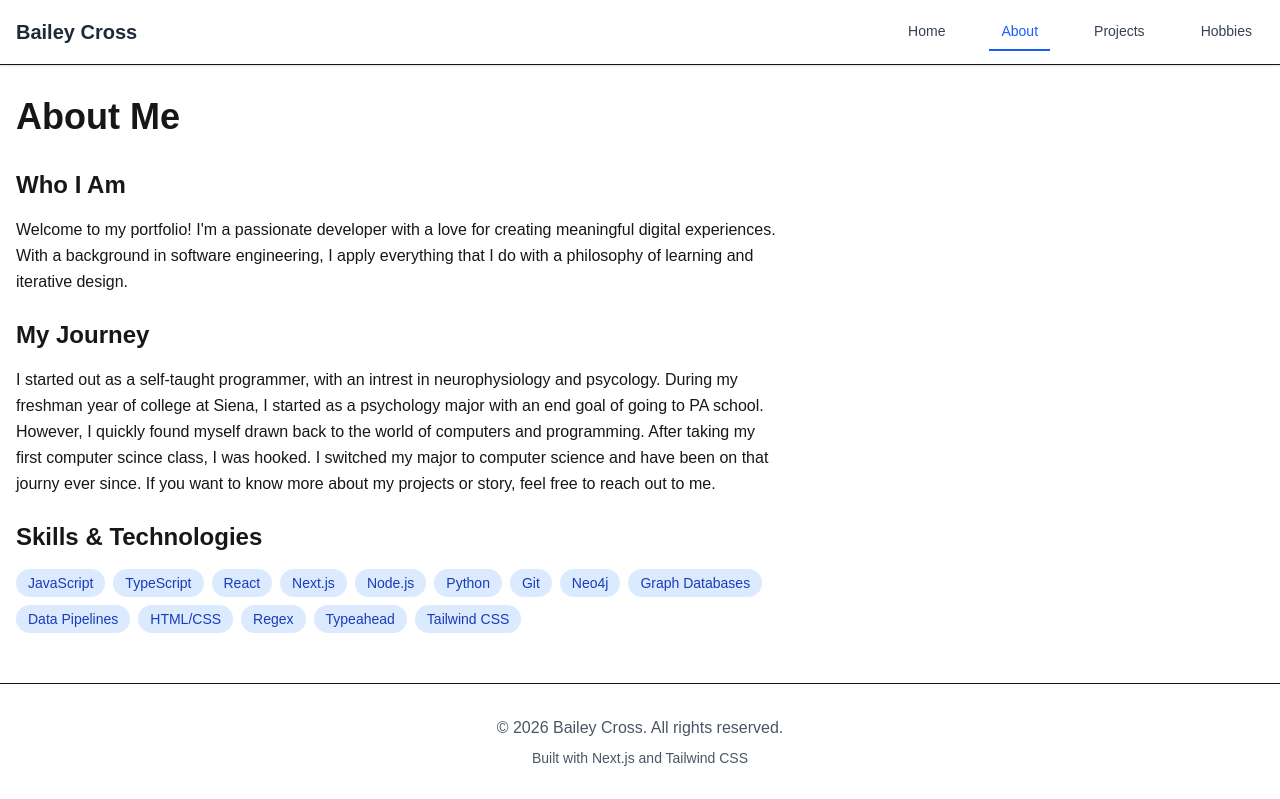
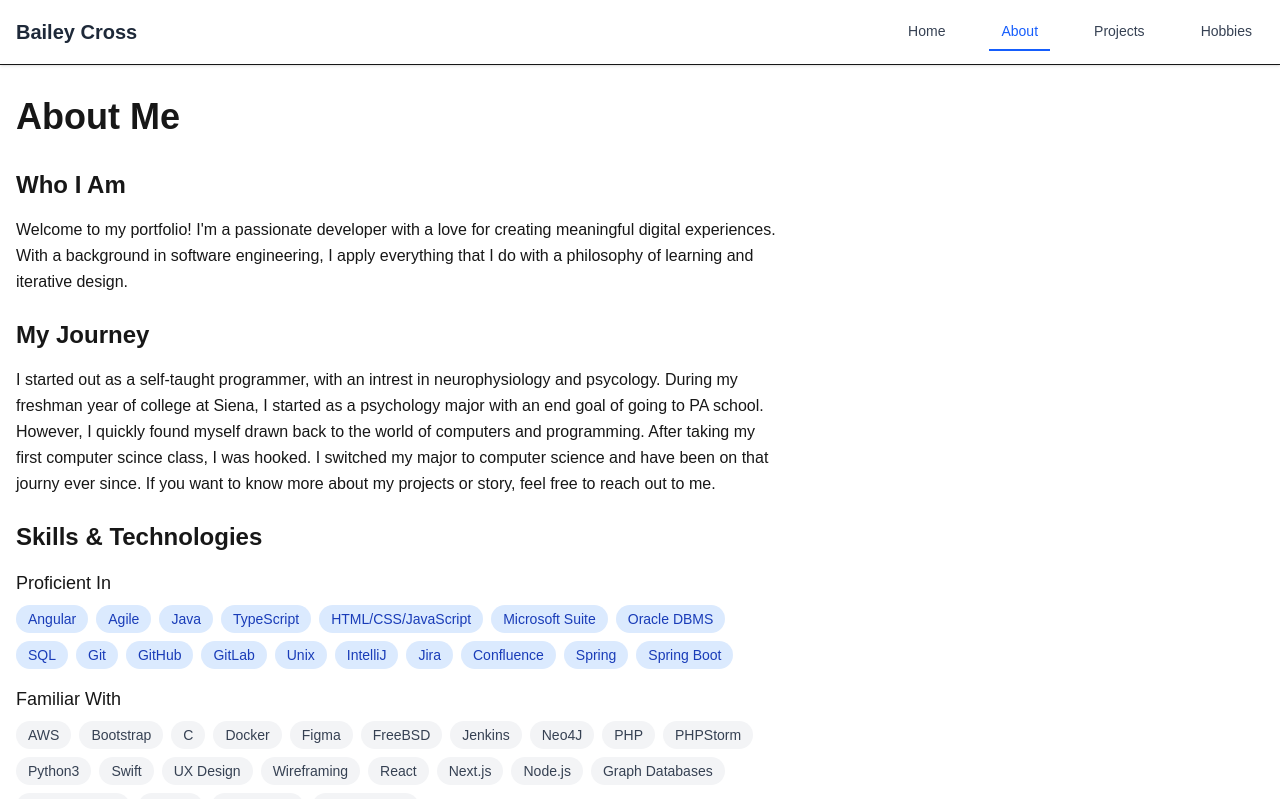
Before and after one commit to baileyfcross/baileyfcross-ui, a Next.js app: page /about in a window 1280 px wide. Shown: the top 799 px of the page. Built offline with nearby package versions, Linux system fonts and the light colour scheme.

Commit message:
updated skills

```diff
--- a/src/app/about/page.tsx
+++ b/src/app/about/page.tsx
@@ -27,8 +27,11 @@ export default function About() {
 
         <section>
           <h2 className="text-2xl font-semibold text-white-700 mb-4">Skills & Technologies</h2>
-          <div className="flex flex-wrap gap-2 mt-4">
-            {['JavaScript', 'TypeScript', 'React', 'Next.js', 'Node.js', 'Python', 'Git', 'Neo4j', 'Graph Databases', 'Data Pipelines', 'HTML/CSS', 'Regex', 'Typeahead', 'Tailwind CSS'].map((skill) => (
+
+          <div className="mb-4">
+            <h3 className="text-lg font-medium text-white-600 mb-2">Proficient In</h3>
+            <div className="flex flex-wrap gap-2">
+              {['Angular', 'Agile', 'Java', 'TypeScript', 'HTML/CSS/JavaScript', 'Microsoft Suite', 'Oracle DBMS', 'SQL', 'Git', 'GitHub', 'GitLab', 'Unix', 'IntelliJ', 'Jira', 'Confluence', 'Spring', 'Spring Boot'].map((skill) => (
                 <span
                   key={skill}
                   className="px-3 py-1 bg-blue-100 text-blue-800 rounded-full text-sm"
@@ -37,6 +40,21 @@ export default function About() {
                 </span>
               ))}
             </div>
+          </div>
+
+          <div>
+            <h3 className="text-lg font-medium text-white-600 mb-2">Familiar With</h3>
+            <div className="flex flex-wrap gap-2">
+              {['AWS', 'Bootstrap', 'C', 'Docker', 'Figma', 'FreeBSD', 'Jenkins', 'Neo4J', 'PHP', 'PHPStorm', 'Python3', 'Swift', 'UX Design', 'Wireframing', 'React', 'Next.js', 'Node.js', 'Graph Databases', 'Data Pipelines', 'Regex', 'Typeahead', 'Tailwind CSS'].map((skill) => (
+                <span
+                  key={skill}
+                  className="px-3 py-1 bg-gray-100 text-gray-700 rounded-full text-sm"
+                >
+                  {skill}
+                </span>
+              ))}
+            </div>
+          </div>
         </section>
       </div>
     </div>
--- a/src/app/page.tsx
+++ b/src/app/page.tsx
@@ -69,7 +69,7 @@ export default function Home() {
         <div className="max-w-4xl mx-auto px-8">
           <h2 className="text-3xl font-bold text-center text-gray-800 mb-8">Technical Skills</h2>
           <div className="flex flex-wrap justify-center gap-3 mb-8">
-            {['JavaScript', 'TypeScript', 'React', 'Next.js', 'Node.js', 'Python', 'Git', 'Tailwind CSS'].map((skill) => (
+            {['Angular', 'Java', 'TypeScript', 'HTML/CSS/JavaScript', 'SQL', 'Git', 'Spring Boot', 'React', 'Next.js', 'Tailwind CSS'].map((skill) => (
               <span
                 key={skill}
                 className="px-4 py-2 bg-blue-100 text-blue-800 rounded-full text-sm font-medium"
```
Lines whose indentation alone changed are shown as unchanged.
